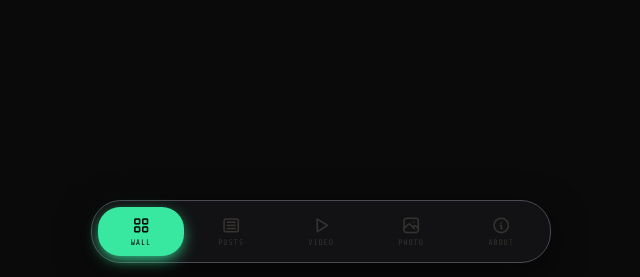
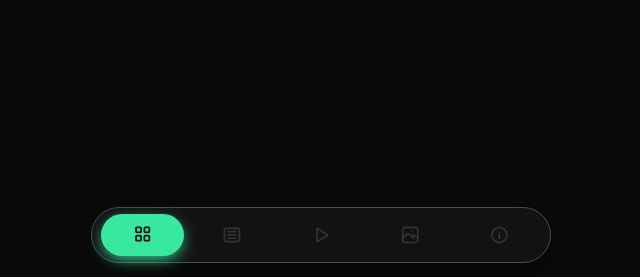
Before and after one commit to mianomiano/Gapp, a Flask app: page / in a window 1280 px wide. Shown: the part 523-800 px from the top of the page, without its empty margins (319-959 px from the left). Run offline with Flask 3, Linux system fonts and the light colour scheme; data comes from the database, SQL or seed files in the repository; data that the repository does not hold is empty; some libraries are stand-ins or nearby versions.

Commit message:
feat: magnetic-pill bottom nav, icons only
Replaces the per-tab blob with the magnetic pill from the tab-bar
studies: the indicator stretches to span both the old and new tab
mid-travel, then collapses onto the target. Two CSS transitions whose
duration is rewritten between phases rather than keyframes, so it stays
interruptible on fast taps.

Labels removed - icons only. The tab name moves to aria-label, so screen
readers still announce it, and aria-current tracks the active tab.

The pill takes each tab's own --c colour, keeping the existing per-tab
palette. Honours prefers-reduced-motion, and re-places itself on resize
and rotation.

Co-Authored-By: Claude Opus 5 <noreply@anthropic.com>

```diff
--- a/templates/index.html
+++ b/templates/index.html
@@ -572,7 +572,7 @@
       max-width: 460px;
       z-index: 50;
       display: flex;
-      gap: 4px;
+      align-items: stretch;
       padding: 6px;
       background: rgba(20, 20, 22, 0.92);
       border: 1px solid var(--border-hot);
@@ -586,38 +586,55 @@
        so hiding it outright is the only reliable fix. */
     body.viewer-open .bottom-nav { display: none; }
 
+    /* Magnetic pill indicator. Instead of sliding, it stretches to span both
+       tabs mid-travel then collapses onto the target — squash-and-stretch.
+       Driven by initPill() below, which rewrites the transition duration
+       between the two phases; no keyframes involved. */
+    .bnav-pill {
+      position: absolute;
+      top: 6px;
+      bottom: 6px;
+      left: 0;
+      width: 0;
+      border-radius: 22px;
+      background: var(--c-active, var(--green));
+      box-shadow: 0 5px 16px -3px var(--c-active, var(--green));
+      transition: left 260ms cubic-bezier(0.34, 1.56, 0.64, 1),
+                  width 260ms cubic-bezier(0.34, 1.56, 0.64, 1),
+                  background 220ms ease, box-shadow 220ms ease;
+      pointer-events: none;
+      z-index: 0;
+    }
+
     .bnav-item {
       flex: 1;
+      min-width: 0;
       display: flex;
-      flex-direction: column;
       align-items: center;
       justify-content: center;
-      gap: 3px;
       border: 0;
       background: transparent;
       cursor: pointer;
-      padding: 9px 0;
-      border-radius: 22px;
+      padding: 11px 0;
       color: var(--text-faint);
-      /* overshoot easing gives the blob a gooey "pop" when it activates */
-      transition: background 0.32s cubic-bezier(0.3, 0.7, 0.4, 1.4),
-                  color 0.25s, transform 0.18s, box-shadow 0.3s;
-    }
-    .bnav-item i { font-size: 19px; color: inherit; }
-    .bnav-item span {
-      font-family: var(--font-mono);
-      font-size: 8px;
-      letter-spacing: 0.1em;
-      text-transform: uppercase;
+      position: relative;
+      z-index: 1;
+      transition: color 0.22s ease, transform 0.18s;
+    }
+    /* Icons only — the label is the aria-label, not visible text. */
+    .bnav-item i {
+      font-size: 20px;
       color: inherit;
+      transition: transform 380ms cubic-bezier(0.34, 1.56, 0.64, 1);
     }
     .bnav-item:active { transform: scale(0.9); }
 
-    /* Active blob — filled with the tab's own --c color */
-    .bnav-item.active {
-      background: var(--c, var(--green));
-      color: #0A0A0A;
-      box-shadow: 0 5px 16px -3px var(--c, var(--green));
+    .bnav-item.active { color: #0A0A0A; }
+    .bnav-item.active i { transform: translateY(-1px); }
+
+    @media (prefers-reduced-motion: reduce) {
+      .bnav-pill { transition-duration: 1ms; }
+      .bnav-item i { transition: none; }
     }
 
     /* ============================================================
@@ -1296,26 +1313,29 @@
   <!-- /scroll-area -->
 
   <!-- ── BOTTOM NAV ── -->
+  <!-- Icons only. The tab name lives in aria-label, so screen readers still
+       announce it even though nothing is drawn. -->
   <nav class="bottom-nav" aria-label="{{ t('nav.aria') }}">
-    <button class="bnav-item active" data-view="wall" style="--c:#39E8A0" aria-label="{{ t('nav.wall') }}">
+    <span class="bnav-pill" id="bnavPill" aria-hidden="true"></span>
+    <button class="bnav-item active" data-view="wall" style="--c:#39E8A0"
+            aria-label="{{ t('nav.wall') }}" aria-current="page">
       <i class="ti ti-layout-grid"></i>
-      <span>{{ t('nav.wall') }}</span>
     </button>
-    <button class="bnav-item" data-view="posts" style="--c:#FFB020" aria-label="{{ t('nav.posts') }}">
+    <button class="bnav-item" data-view="posts" style="--c:#FFB020"
+            aria-label="{{ t('nav.posts') }}">
       <i class="ti ti-article"></i>
-      <span>{{ t('nav.posts') }}</span>
     </button>
-    <button class="bnav-item" data-view="video" style="--c:#FF4D4D" aria-label="{{ t('nav.video') }}">
+    <button class="bnav-item" data-view="video" style="--c:#FF4D4D"
+            aria-label="{{ t('nav.video') }}">
       <i class="ti ti-player-play"></i>
-      <span>{{ t('nav.video') }}</span>
     </button>
-    <button class="bnav-item" data-view="photo" style="--c:#2AABEE" aria-label="{{ t('nav.photo') }}">
+    <button class="bnav-item" data-view="photo" style="--c:#2AABEE"
+            aria-label="{{ t('nav.photo') }}">
       <i class="ti ti-photo"></i>
-      <span>{{ t('nav.photo') }}</span>
     </button>
-    <button class="bnav-item" data-view="about" style="--c:#B66BFF" aria-label="{{ t('nav.about') }}">
+    <button class="bnav-item" data-view="about" style="--c:#B66BFF"
+            aria-label="{{ t('nav.about') }}">
       <i class="ti ti-info-circle"></i>
-      <span>{{ t('nav.about') }}</span>
     </button>
   </nav>
 
@@ -1725,13 +1745,65 @@
     relayoutWall();   // widths may have changed while another view was open
   }
 
-  document.querySelector('.bottom-nav').addEventListener('click', e => {
+  /* Magnetic pill: the indicator stretches to cover both the old and new tab,
+     then collapses onto the target. Two CSS transitions whose duration is
+     rewritten between phases — no keyframes, so it stays interruptible. */
+  const bnav = document.querySelector('.bottom-nav');
+  const bnavItems = [...bnav.querySelectorAll('.bnav-item')];
+  const bnavPill = document.getElementById('bnavPill');
+  const PILL_INSET = 3;          // breathing room inside each tab
+  const PILL_A = 170, PILL_B = 260;   // stretch, then snap (ms)
+  const PILL_REDUCED = matchMedia('(prefers-reduced-motion: reduce)').matches;
+  let pillIndex = Math.max(0, bnavItems.findIndex(t => t.classList.contains('active')));
+  let pillTimer = null;
+
+  const pillBox = i => ({
+    left: bnavItems[i].offsetLeft + PILL_INSET,
+    width: bnavItems[i].offsetWidth - PILL_INSET * 2,
+  });
+
+  function movePill(i, animate) {
+    if (!bnavItems[i] || !bnavItems[i].offsetWidth) return;   // nav not laid out yet
+    const to = pillBox(i);
+    bnavPill.style.setProperty('--c-active',
+      getComputedStyle(bnavItems[i]).getPropertyValue('--c').trim() || 'var(--green)');
+
+    if (!animate || PILL_REDUCED) {
+      bnavPill.style.transitionDuration = '0ms';
+      bnavPill.style.left = to.left + 'px';
+      bnavPill.style.width = to.width + 'px';
+      return;
+    }
+    const from = pillBox(pillIndex);
+    const l = Math.min(from.left, to.left);
+    const r = Math.max(from.left + from.width, to.left + to.width);
+
+    clearTimeout(pillTimer);
+    bnavPill.style.transitionDuration = PILL_A + 'ms';
+    bnavPill.style.left = l + 'px';
+    bnavPill.style.width = (r - l) + 'px';
+
+    pillTimer = setTimeout(() => {
+      bnavPill.style.transitionDuration = PILL_B + 'ms';
+      bnavPill.style.left = to.left + 'px';
+      bnavPill.style.width = to.width + 'px';
+    }, PILL_A);
+  }
+
+  bnav.addEventListener('click', e => {
     const btn = e.target.closest('.bnav-item');
     if (!btn) return;
-    document.querySelectorAll('.bnav-item').forEach(b => b.classList.remove('active'));
+    const index = bnavItems.indexOf(btn);
+    bnavItems.forEach(b => { b.classList.remove('active'); b.removeAttribute('aria-current'); });
     btn.classList.add('active');
+    btn.setAttribute('aria-current', 'page');
+    if (index !== pillIndex) { movePill(index, true); pillIndex = index; }
     setView(btn.dataset.view);
   });
+
+  /* Place it once at boot and re-place on resize / rotation. */
+  movePill(pillIndex, false);
+  addEventListener('resize', () => movePill(pillIndex, false));
 
   /* ============================================================
      CATEGORY BUTTONS — gray 3D buttons (button gero.txt style),
```
